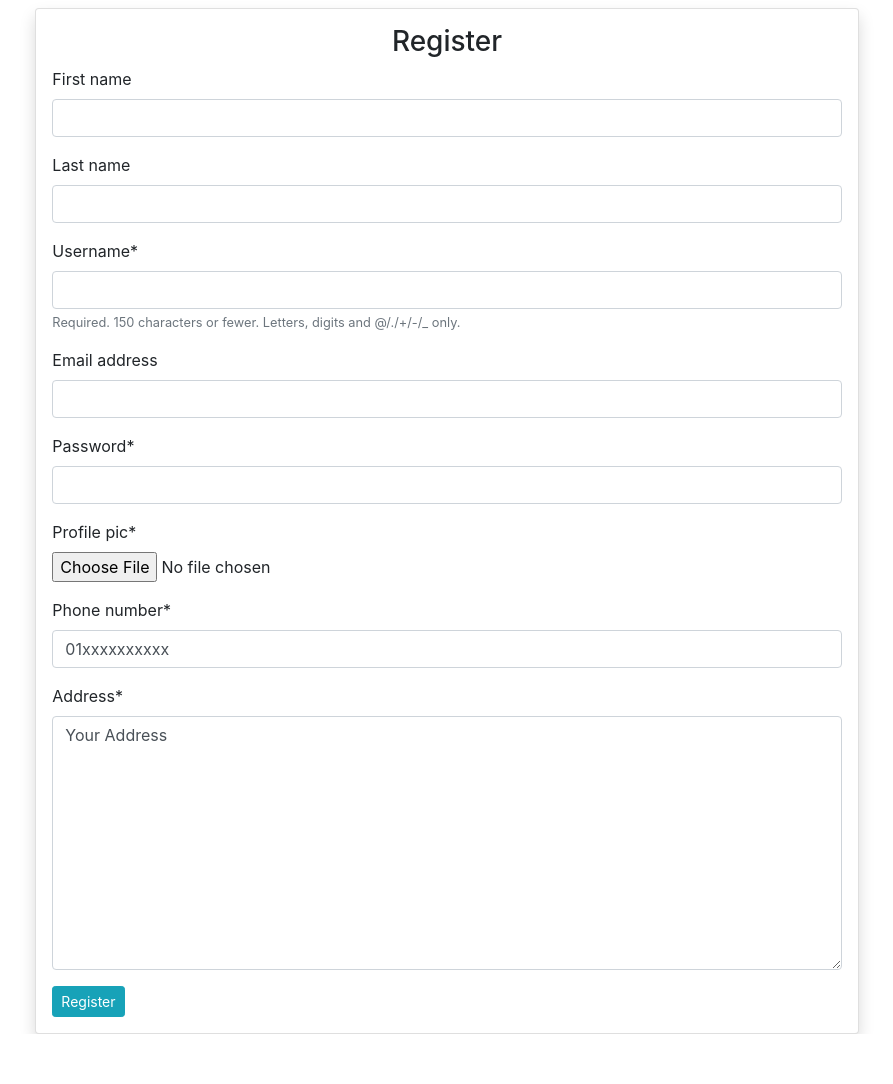
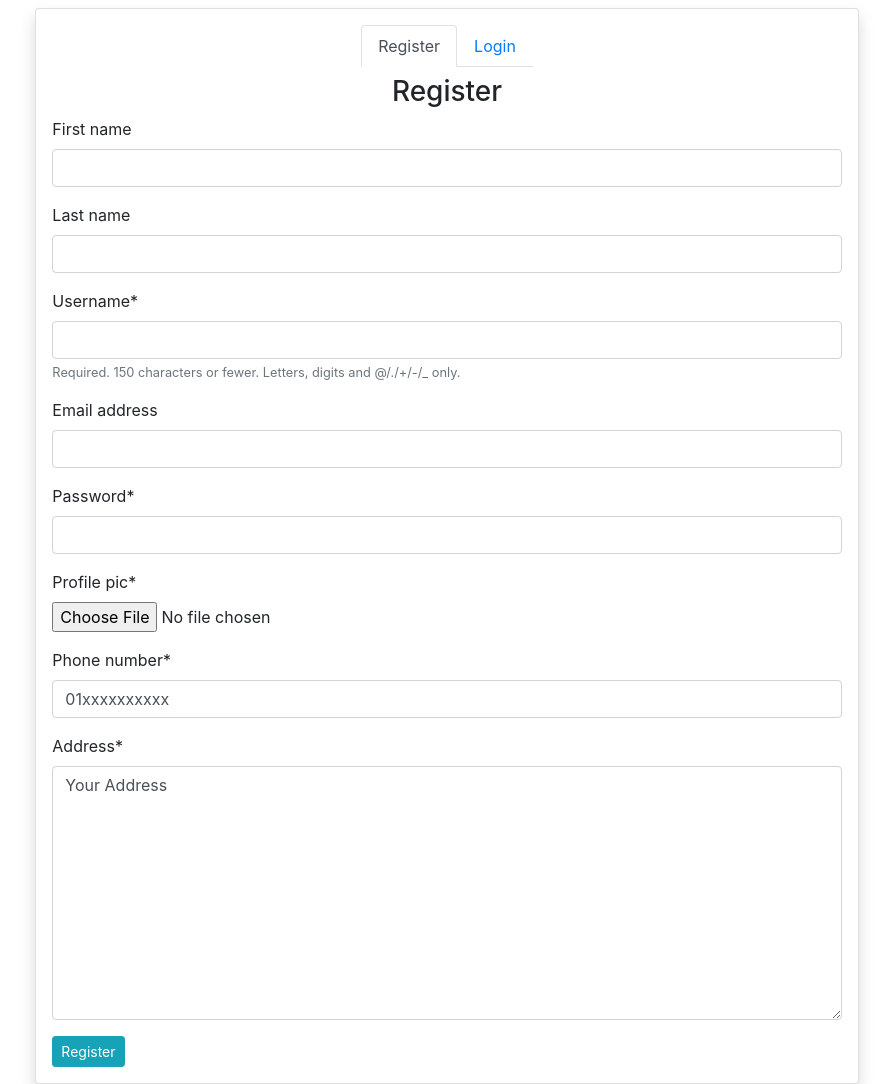
Before and after one commit to MahmudulHassan5809/digitalMarketingEcommerce, a Django app: page /auth/register/ in a window 1280 px wide. Shown: the part 196-1280 px from the top of the page, without its empty margins (193-1086 px from the left). Before the commit the page ends 1230 px from the top, so only its background shows below. Run offline with Django 3.2, Linux system fonts and the light colour scheme; data that the repository does not hold is empty; some libraries are stand-ins or nearby versions.

Commit message:
login form & View

```diff
--- a/authentication/urls.py
+++ b/authentication/urls.py
@@ -1,8 +1,9 @@
 from django.urls import path
-from .views import RegisterView
+from .views import RegisterView,LoginView
 
 app_name = 'auth'
 
 urlpatterns = [
-    path('register/', RegisterView.as_view(), name="register")
+    path('register/', RegisterView.as_view(), name="register"),
+    path('login/', LoginView.as_view(), name="login")
 ]
--- a/authentication/views.py
+++ b/authentication/views.py
@@ -1,6 +1,7 @@
 from django.shortcuts import render, redirect, get_object_or_404
 from django.forms.models import inlineformset_factory
 from django.contrib.auth.models import User
+from django.contrib.auth import authenticate, login, logout, update_session_auth_hash
 from django.contrib import messages
 from .models import Profile
 from .forms import UserForm
@@ -15,7 +16,8 @@ class RegisterView(View):
         formset = ProfileInlineFormset()
         return render(request, 'authentication/register.html', {
             "noodle_form": user_form,
-            "formset": formset
+            "formset": formset,
+            "login_form" : False
         })
 
     def post(self, request, *args, **kwargs):
@@ -57,3 +59,32 @@ class RegisterView(View):
                 request, 'You are now registered and can login now')
 
             return redirect('auth:register')
+
+
+
+class LoginView(View):
+    def get(self, request, *args, **kwargs):
+        user_form = UserForm()
+        ProfileInlineFormset = inlineformset_factory(User, Profile, fields=(
+            'profile_pic', 'phone_number', 'address'), extra=1, can_delete=False)
+        formset = ProfileInlineFormset()
+        return render(request, 'authentication/register.html', {
+            "noodle_form": user_form,
+            "formset": formset,
+            "login_from" : True
+        })
+
+    def post(self, request, *args, **kwargs):
+        username = request.POST.get('username')
+        password = request.POST.get('password')
+
+        user = authenticate(request, username=username, password=password)
+        if username == '' or password == '':
+            messages.error(request, ('Please Input All The Field'))
+            return redirect('auth:login')
+        elif user is not None:
+            login(request, user)
+            return redirect('store:home')
+        else:
+            messages.error(request, ('Invalid Credentials'))
+            return redirect('auth:login')
--- a/templates/authentication/register.html
+++ b/templates/authentication/register.html
@@ -4,17 +4,32 @@
 {% load crispy_forms_tags %}
 
 {% block title %}
-Register
+ Register/Login
 {% endblock title %}
 
 
 {% block maincontent %}
 <div class="col-md-8 mx-auto">
 	<div class="card shadow p-3 mt-2">
-	<h3 class="text-center">Register</h3>
+
+		<ul class="nav nav-tabs mx-auto" id="myTab" role="tablist">
+
+		  <li class="nav-item">
+
+		    <a class="nav-link {% if not login_form %} active {% endif %}" id="register-tab" data-toggle="tab" href="#register" role="tab" aria-controls="register" aria-selected="true">Register</a>
+		  </li>
+
+		  <li class="nav-item">
+		    <a class="nav-link {% if login_form %} active {% endif %}" id="login-tab" data-toggle="tab" href="#login" role="tab" aria-controls="login" aria-selected="false">Login</a>
+		  </li>
+
+		</ul>
+		<div class="tab-content" id="myTabContent">
+		  <div class="tab-pane fade {% if not login_form %} show active {% endif %}" id="register" role="tabpanel" aria-labelledby="register-tab">
 				  	<div class="register">
+				  	<h3 class="text-center my-2">Register</h3>
 					{% include 'partials/_alert.html' %}
-		<form id="register-form"  name="register"  method="POST" enctype="multipart/form-data" novalidate>
+					<form id="register-form"  action="{% url 'auth:register' %}" name="register"  method="POST" enctype="multipart/form-data" novalidate>
 						{% csrf_token %} {{ noodle_form|crispy }}
 						<div class="divider"></div>
 						{{ formset.management_form  }}
@@ -22,6 +37,29 @@ Register
 						<input type="submit" value="Register" class="btn btn-info btn-sm">
 					</form>
 				</div>
+		  </div>
+		  <div class="tab-pane fade {% if  login_form %} show active {% endif %}" id="login" role="tabpanel" aria-labelledby="login-tab">
+				  	<div class="register">
+				  	<h3 class="text-center my-2">Login</h3>
+					{% include 'partials/_alert.html' %}
+					<form action="{% url 'auth:login' %}" id="login-form" method="POST" novalidate>
+						{% csrf_token %}
+						<div class="form-group">
+							<label for="username">Username</label>
+							<input type="text" name="username" id="username" placeholder="Username" class="form-control">
+						</div>
+						<div class="form-group">
+							<label for="password">Password</label>
+							<input type="password" name="password" id="password" placeholder="Password" class="form-control">
+						</div>
+						<input type="submit" value="Register" class="btn btn-info btn-sm">
+					</form>
+				</div>
+
+		  </div>
+
+		</div>
+
 	</div>
 </div>
 {% endblock maincontent %}
@@ -49,7 +87,7 @@ $(document).ready(function() {
 				email: true
 			},
 			password: {
-				password: true,
+				required: true,
 				minlength: 6
 			},
 
@@ -74,6 +112,27 @@ $(document).ready(function() {
 		}
 	});
 
+	$("#login-form").validate({
+		rules: {
+			username : {
+				required: true,
+			},
+			password: {
+				required: true,
+			},
+
+		},
+		messages : {
+			username: {
+				minlength: "Username is Required"
+			},
+			password: {
+				email: "Password should be at least 6 characters"
+			},
+
+		}
+	});
+
 });
 
 </script>
```
Lines whose indentation alone changed are shown as unchanged.
